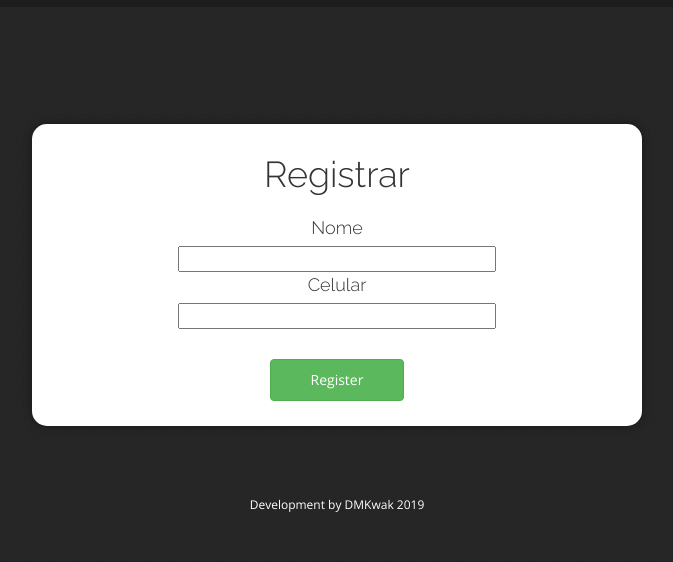
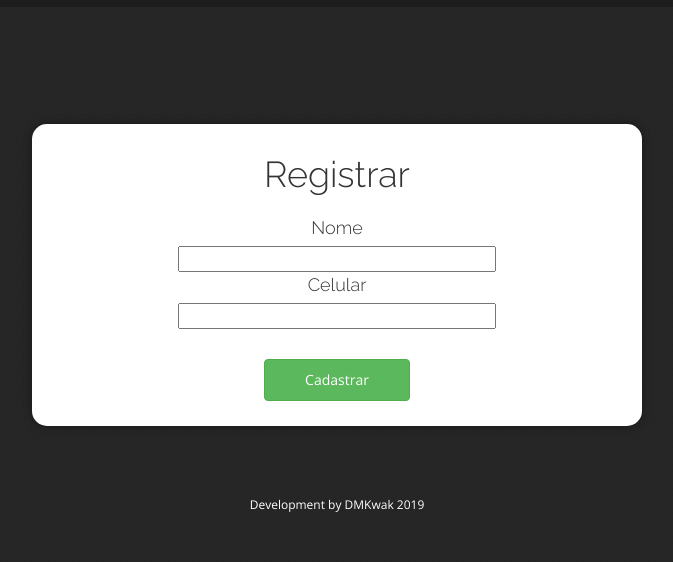
Before and after one commit to jeffersonkr/drink_flow_control, a Django app: page /cadastro/ in a window 1280 px wide. Shown: the part 61-623 px from the top of the page, without its empty margins (303-976 px from the left). Run offline with Django 3.2, Linux system fonts and the light colour scheme; some libraries are stand-ins or nearby versions.

Commit message:
add csrf e method

```diff
--- a/core/templates/register.html
+++ b/core/templates/register.html
@@ -3,11 +3,11 @@
 {% block body_content %}
 <div class="col-sm-6 col-lg-6 col-lg-offset-3">
 	<div id="register-wraper">
-				<form id="register-form" class="form">
+		<form id="register-form" method="POST" class="form">
+			{% csrf_token %}
 			<legend>Registrar</legend>
 
 			<div class="body">
-						<!-- first name -->
 				<label for="name">Nome</label>
 				<input name="name" class="input-huge" type="text">
 				<label for="cellphone">Celular</label>
@@ -15,7 +15,7 @@
 			</div>
 
 			<div class="footer py-30">
-						<button type="submit" class="btn btn-success">Register</button>
+				<button type="submit" class="btn btn-success">Cadastrar</button>
 			</div>
 		</form>
 	</div>
```
Lines whose indentation alone changed are shown as unchanged.
